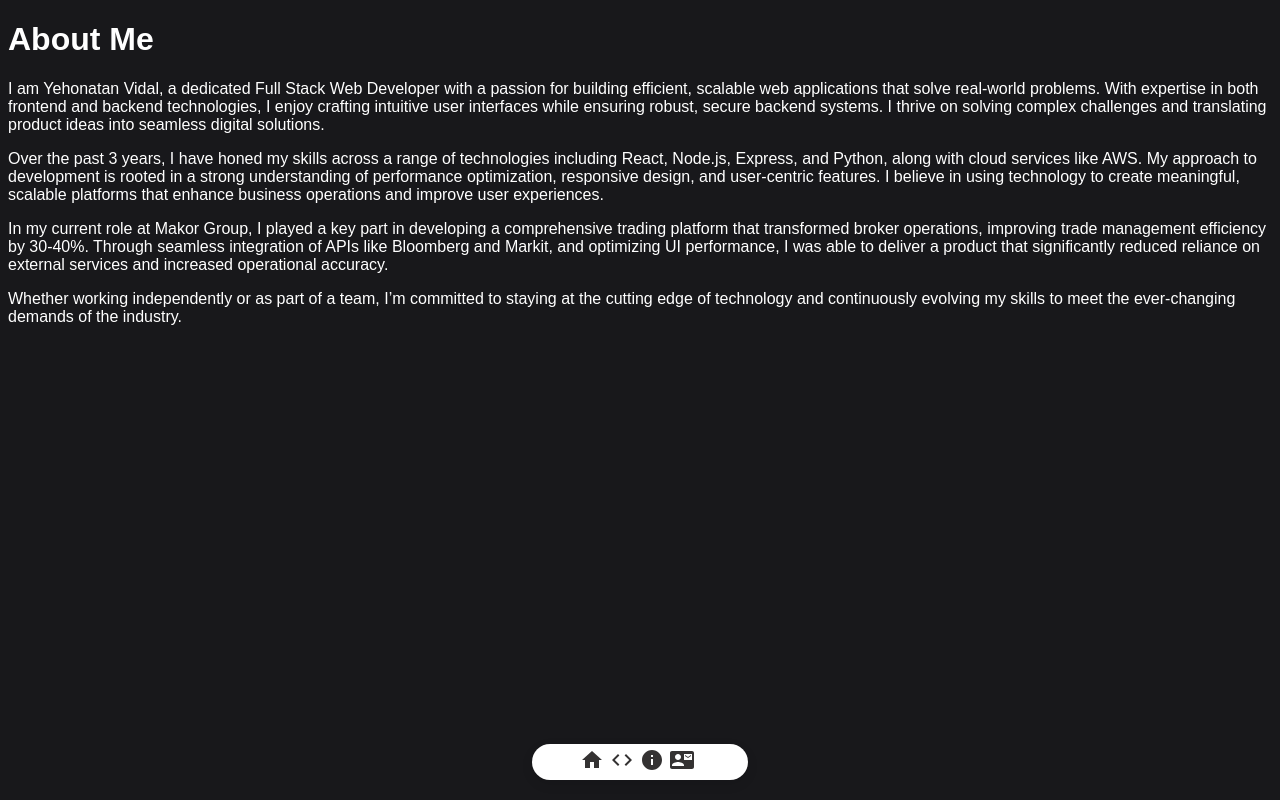
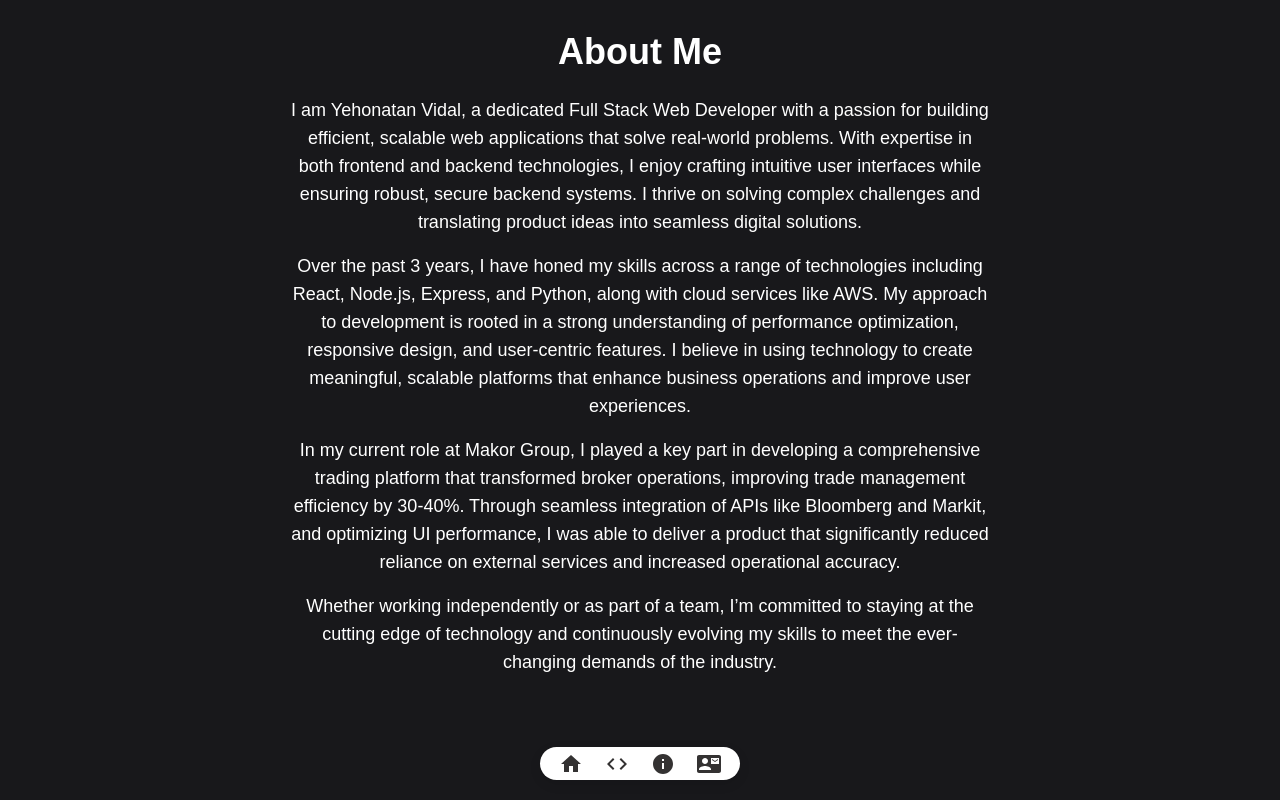
Before and after one commit to jonivid/porfolio_client, a Next.js app: page /about in a window 1280 px wide. Built offline with nearby package versions, Linux system fonts and the light colour scheme.

Commit message:
fixed tailwind wrong import

```diff
--- a/src/app/globals.css
+++ b/src/app/globals.css
@@ -1,17 +1,3 @@
 @tailwind base;
 @tailwind components;
 @tailwind utilities;
-
-@keyframes shimmer {
-  0% {
-    background-position: -100% 0;
-  }
-  100% {
-    background-position: 100% 0;
-  }
-}
-.shimmer {
-  background: linear-gradient(to right, #2a2a2a 0%, #4a4a4a 50%, #2a2a2a 100%);
-  background-size: 200% 100%;
-  animation: shimmer 1.5s infinite linear;
-}
--- a/src/app/layout.js
+++ b/src/app/layout.js
@@ -1,5 +1,6 @@
 import dynamic from "next/dynamic";
 import styles from "./page.module.css";
+import "./globals.css";
 
 // Dynamically import the Navbar component with no SSR
 const Navbar = dynamic(() => import("../components/navbar/Navbar"), {
--- a/src/app/page.js
+++ b/src/app/page.js
@@ -1,4 +1,3 @@
-import "../app/globals.css";
 import Home from "../components/home/page";
 
 export default function Page() {
--- a/tailwind.config.js
+++ b/tailwind.config.js
@@ -1,12 +1,7 @@
 /** @type {import('tailwindcss').Config} */
 module.exports = {
   mode: "jit", // Add this line
-  content: [
-    "./app/**/*.{js,ts,jsx,tsx,mdx}",
-    "./pages/**/*.{js,ts,jsx,tsx,mdx}",
-    "./components/**/*.{js,ts,jsx,tsx,mdx}",
-    "./src/**/*.{js,ts,jsx,tsx,mdx}",
-  ],
+  content: ["./src/**/*.{js,ts,jsx,tsx,mdx}"],
   theme: {
     extend: {
       keyframes: {
```
